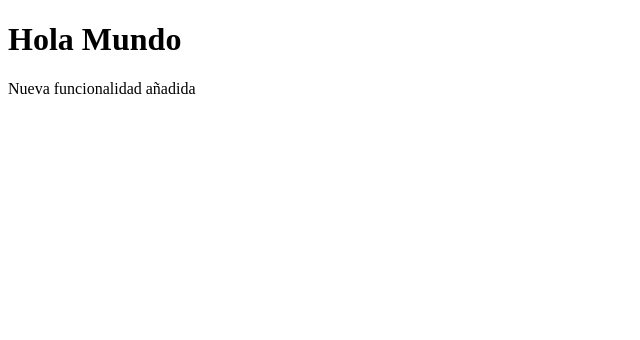
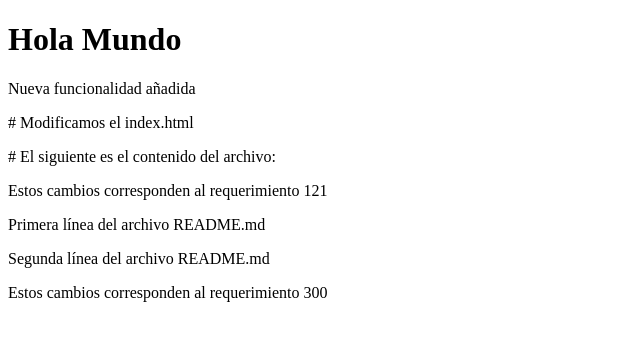
Before and after one commit to JonatanYesidMedinaViafara/Taller-de-Git---Desarrollo-de-Software-, a plain HTML site: page index.html in a window 1280 px wide. Shown: the whole page, without its empty margins (0-640 px from the left). Drawn offline with Linux system fonts and the light colour scheme.

Commit message:
Modificar index.html

```diff
--- a/index.html
+++ b/index.html
@@ -8,3 +8,9 @@
 </body>
 </html>
 <p>Nueva funcionalidad añadida</p>
+<p># Modificamos el index.html</p>
+<p># El siguiente es el contenido del archivo:</p>
+<p>Estos cambios corresponden al requerimiento 121</p>
+<p>Primera línea del archivo README.md</p>
+<p>Segunda línea del archivo README.md</p>
+<p>Estos cambios corresponden al requerimiento 300</p>
```
